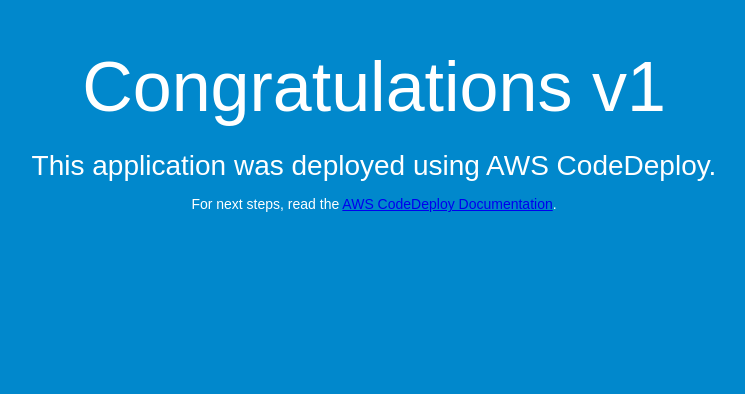
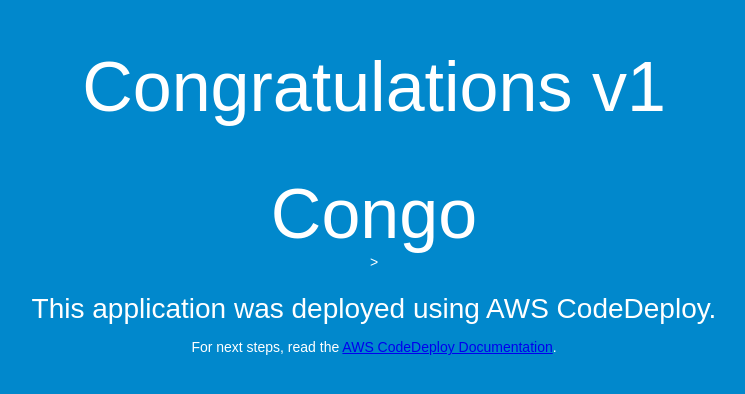
Before and after one commit to satish-hmt/test1, a plain HTML site: page index.html in a window 1280 px wide. Shown: the whole page, without its empty margins (266-1011 px from the left). Drawn offline with Linux system fonts and the light colour scheme.

Commit message:
commit feature 1

```diff
--- a/index.html
+++ b/index.html
@@ -27,6 +27,7 @@
 <body>
   <div align="center">
     <h1>Congratulations v1</h1>
+    <h1>Congo</h1>>
     <h2>This application was deployed using AWS CodeDeploy.</h2>
     <p>For next steps, read the <a href="http://aws.amazon.com/documentation/codedeploy">AWS CodeDeploy Documentation</a>.</p>
   </div>
```
